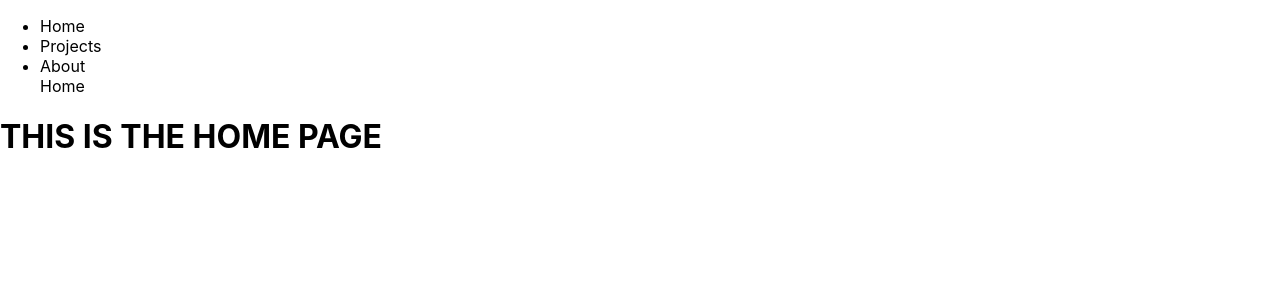
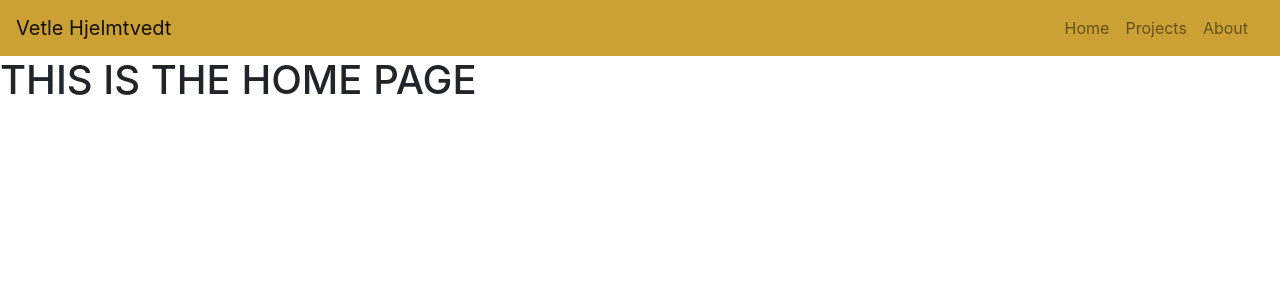
Before and after one commit to vehjelmtvedt/vetle.hjelmtvedt.com, a Next.js app: page / in a window 1280 px wide. Shown: the top 300 px of the page. Built offline with nearby package versions, Linux system fonts and the light colour scheme.

Commit message:
organize navbar

```diff
--- /dev/null
+++ b/components/Header.js
@@ -0,0 +1,23 @@
+import Link from 'next/link'
+import Navbar from 'react-bootstrap/Navbar'
+import Nav from 'react-bootstrap/Nav'
+import styles from './navbar.module.css'
+
+
+export default function Header() {
+    return (
+        <>
+            <Navbar sticky="top" className="justify-content-between" id={styles.navbar}>
+
+                <Link href="/"><Navbar.Brand href="/">Vetle Hjelmtvedt</Navbar.Brand></Link>
+
+                <Nav className="mr-sm-2">
+                    <Link href="/"><Nav.Link href="/">Home</Nav.Link></Link>
+                    <Link href="/projects"><Nav.Link href="/projects">Projects</Nav.Link></Link>
+                    <Link href="/about"><Nav.Link href="/about">About</Nav.Link></Link>
+                </Nav>
+
+            </Navbar>
+        </>
+    )
+}
--- a/components/Navbar.js
+++ /dev/null
@@ -1,16 +0,0 @@
-import Link from 'next/link'
-
-function Navbar() {
-    return (
-        <>
-            <ul>
-                <Link href="/"><a><li>Home</li></a></Link>
-                <Link href="/projects"><a><li>Projects</li></a></Link>
-                <Link href="/about"><a><li>About</li></a></Link>
-                <a href="/">Home</a>
-            </ul>
-        </>
-    )
-}
-
-export default Navbar
--- a/components/navbar.module.css
+++ b/components/navbar.module.css
@@ -0,0 +1,7 @@
+#navbar {
+    background-color: rgb(203, 161, 53);
+}
+
+.navitem {
+    color: white;
+}
--- a/package.json
+++ b/package.json
@@ -8,8 +8,10 @@
     "start": "next start"
   },
   "dependencies": {
+    "bootstrap": "^4.5.2",
     "next": "9.5.3",
     "react": "16.13.1",
+    "react-bootstrap": "^1.3.0",
     "react-dom": "16.13.1"
   }
 }
--- a/pages/_app.js
+++ b/pages/_app.js
@@ -1,10 +1,11 @@
 import '../styles/globals.css'
-import Navbar from '../components/Navbar'
+import Header from '../components/Header'
+import 'bootstrap/dist/css/bootstrap.min.css';
 
 function MyApp({ Component, pageProps }) {
   return (
     <>
-      <Navbar />
+      <Header />
       <Component {...pageProps} />
     </>
   )
--- a/pages/index.js
+++ b/pages/index.js
@@ -1,5 +1,4 @@
 import Link from 'next/link'
-import Navbar from '../components/Navbar'
 
 function Home() {
   return (
```
Also changed, not shown: 1 other file (tests, documents, lock files or other folders).
